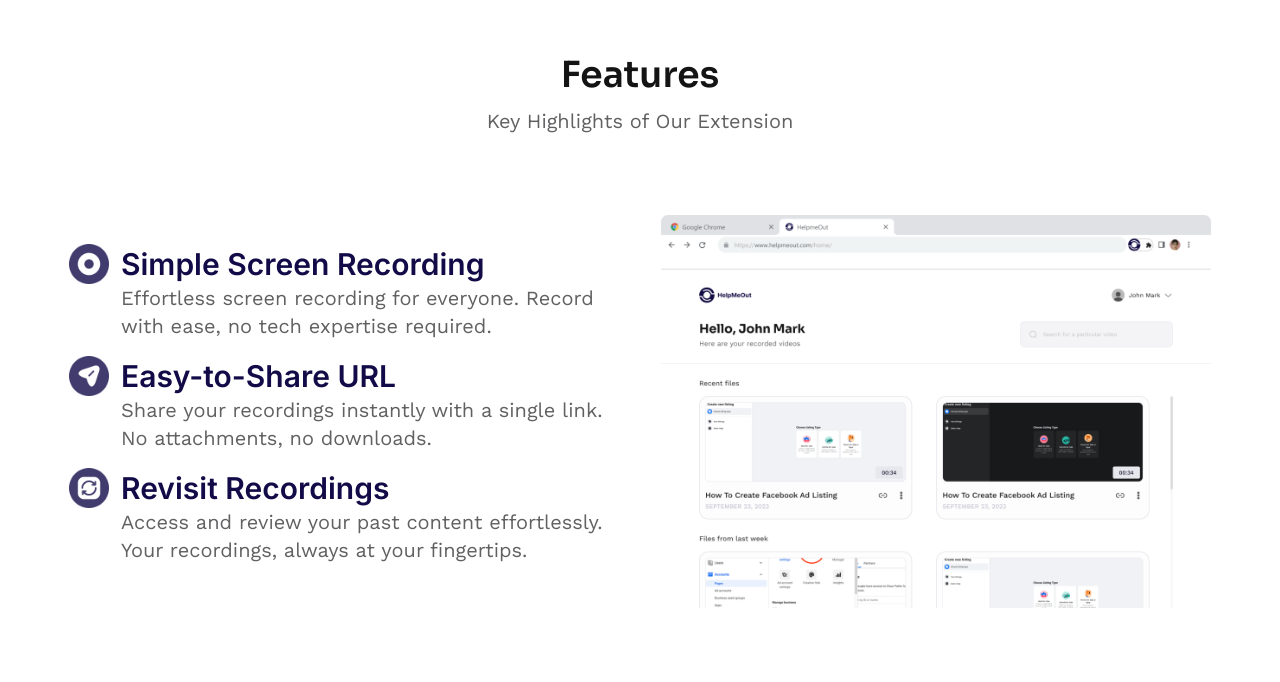
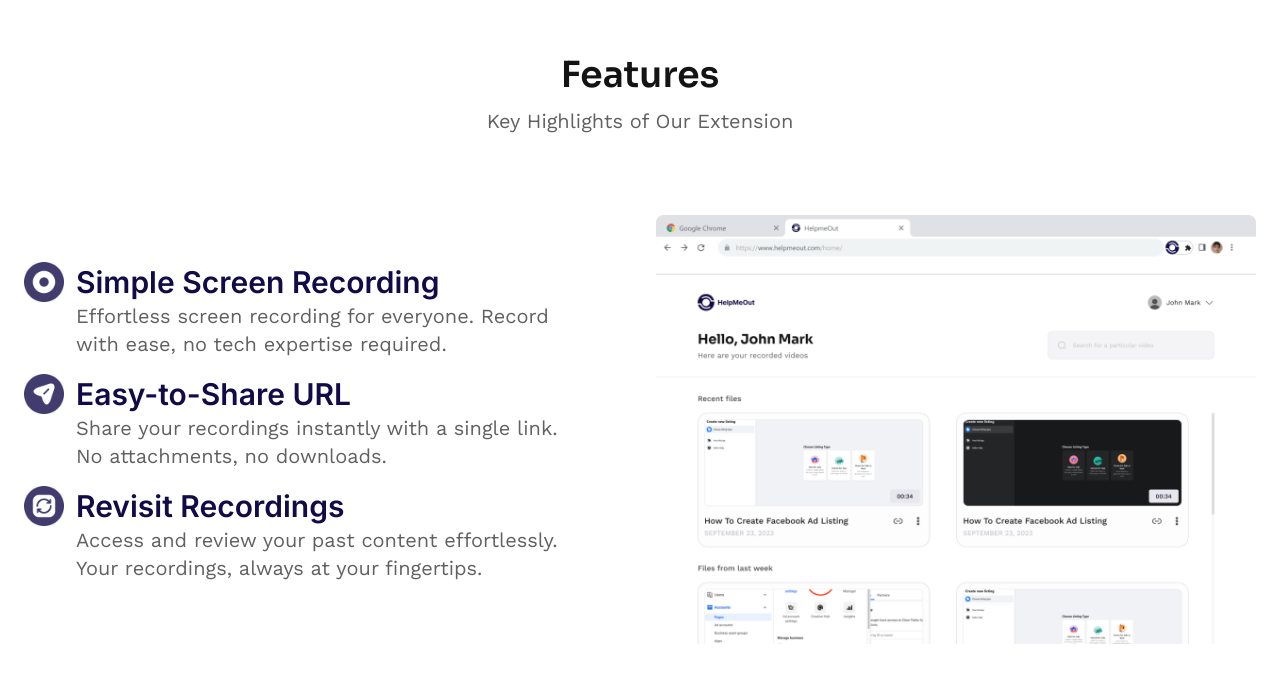
Before and after one commit to Amelss/chrome-extension-landing-page, a website: page src/index.html in a window 1280 px wide. Shown: the part 834-1516 px from the top of the page. Drawn offline with nearby package versions, Linux system fonts and the light colour scheme.

Commit message:
adjusting image on feature section

```diff
--- a/src/index.html
+++ b/src/index.html
@@ -123,11 +123,11 @@
             </div>
           </div>
 
-          <div class="ml-10">
+          <div class="ml-20">
             <img
               src="/assets/extension-img.png"
               alt="Picture of extension"
-              class="w-[550px] 2xl:w-[650px]"
+              class="w-[600px] 2xl:w-[700px]"
             />
           </div>
         </div>
```
Also changed, not shown: dist/output.css.
